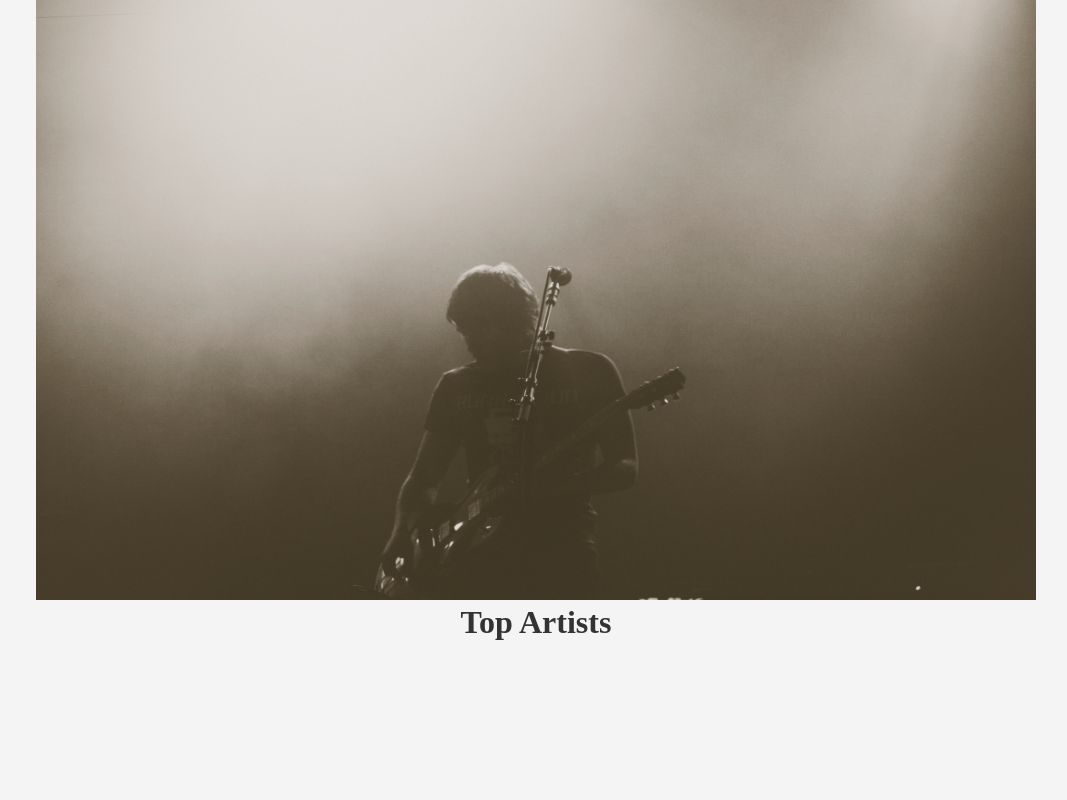
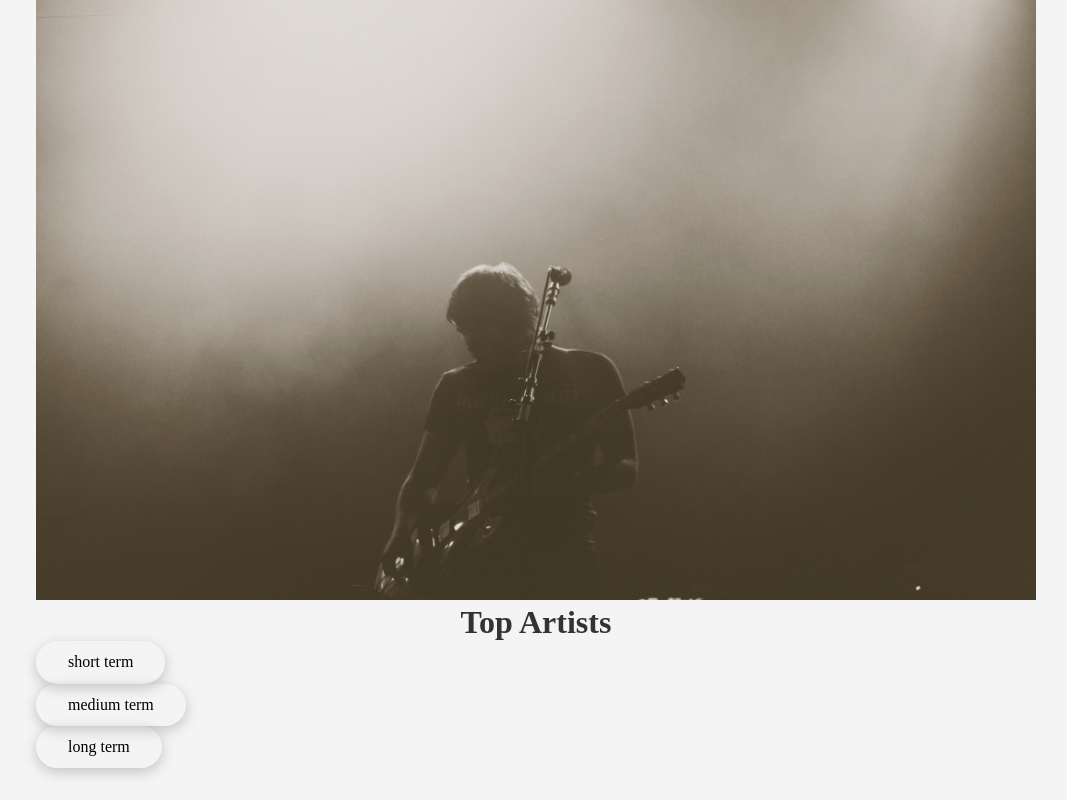
Before and after one commit to t-naganuma/next-spotify-api-tutorial, a Next.js app: page /artist in a window 1280 px wide. Shown: the whole page, without its empty margins (104-1171 px from the left). Built offline with nearby package versions, Linux system fonts and the light colour scheme.

Commit message:
アーティスト取得条件に期間を追加し変更可能にする

```diff
--- a/pages/artist.js
+++ b/pages/artist.js
@@ -36,14 +36,74 @@ export default function artist() {
         });
     };
     getArtist();
-  },[]);
+  }, []);
+
+  const getArtistWithTerm = (term) => {
+    const accessToken = localStorage.getItem('accessToken');
+    const endpoint = `https://api.spotify.com/v1/me/top/artists?time_range=${term}`;
+    const headers = { Authorization: `Bearer ${accessToken}` };
+    axios
+      .get(endpoint, { headers })
+      .then((res) => {
+        console.log(res);
+        res.data.items.push({
+          external_urls: {
+            spotify: 'https://open.spotify.com/artist/0Ak6DLKHtpR6TEEnmcorKA',
+          },
+          followers: {
+            href: null,
+            total: 659532,
+          },
+          genres: [
+            'indie rock',
+            'modern alternative rock',
+            'modern rock',
+            'rock',
+          ],
+          href: 'https://api.spotify.com/v1/artists/0Ak6DLKHtpR6TEEnmcorKA',
+          id: '0Ak6DLKHtpR6TEEnmcorKA',
+          images: [
+            {
+              height: 640,
+              url: 'https://i.scdn.co/image/ab6761610000e5ebd59ae500cc9fcdc5911059ae',
+              width: 640,
+            },
+            {
+              height: 320,
+              url: 'https://i.scdn.co/image/ab67616100005174d59ae500cc9fcdc5911059ae',
+              width: 320,
+            },
+            {
+              height: 160,
+              url: 'https://i.scdn.co/image/ab6761610000f178d59ae500cc9fcdc5911059ae',
+              width: 160,
+            },
+          ],
+          name: 'testtest',
+          popularity: 64,
+          type: 'artist',
+          uri: 'spotify:artist:0Ak6DLKHtpR6TEEnmcorKA',
+        });
+        setArtists(res.data.items);
+      })
+      .catch((error) => {
+        console.log(error);
+        alert(
+          'アクセストークンが無効です。\nauthボタンを押して認証し直すか、refresh access tokenボタンを押してトークンを更新してください。'
+        );
+      });
+  };
 
   const displayArtists = artists.map((artist, i) => {
-    console.log(artist)
+    // console.log(artist);
     return (
       <li key={artist.id} className={contentStyles.list}>
         <span className={contentStyles.order_number}>{i + 1}</span>
-        <img className={contentStyles.img} src={artist.images[0].url} alt={artist.name} />
+        <img
+          className={contentStyles.img}
+          src={artist.images[0].url}
+          alt={artist.name}
+        />
         <span className={contentStyles.artist_info}>
           <p className={contentStyles.content_name}>{artist.name}</p>
           <p className={contentStyles.genre_info}>{artist.genres}</p>
@@ -56,8 +116,28 @@ export default function artist() {
     <div className={styles.container}>
       <main>
         <section className={contentStyles.sec_top}>
-          <Image src="/artist.jpg" alt="Top Artist Page" width={1000} height={600} />
+          <Image
+            src="/artist.jpg"
+            alt="Top Artist Page"
+            width={1000}
+            height={600}
+          />
           <h1 className={contentStyles.heading1}>Top Artists</h1>
+          <button
+            className={buttonStyles.button}
+            onClick={() => getArtistWithTerm('short_term')}>
+            short term
+          </button>
+          <button
+            className={buttonStyles.button}
+            onClick={() => getArtistWithTerm('medium_term')}>
+            medium term
+          </button>
+          <button
+            className={buttonStyles.button}
+            onClick={() => getArtistWithTerm('long_term')}>
+            long term
+          </button>
           <ul>{displayArtists}</ul>
         </section>
       </main>
```
